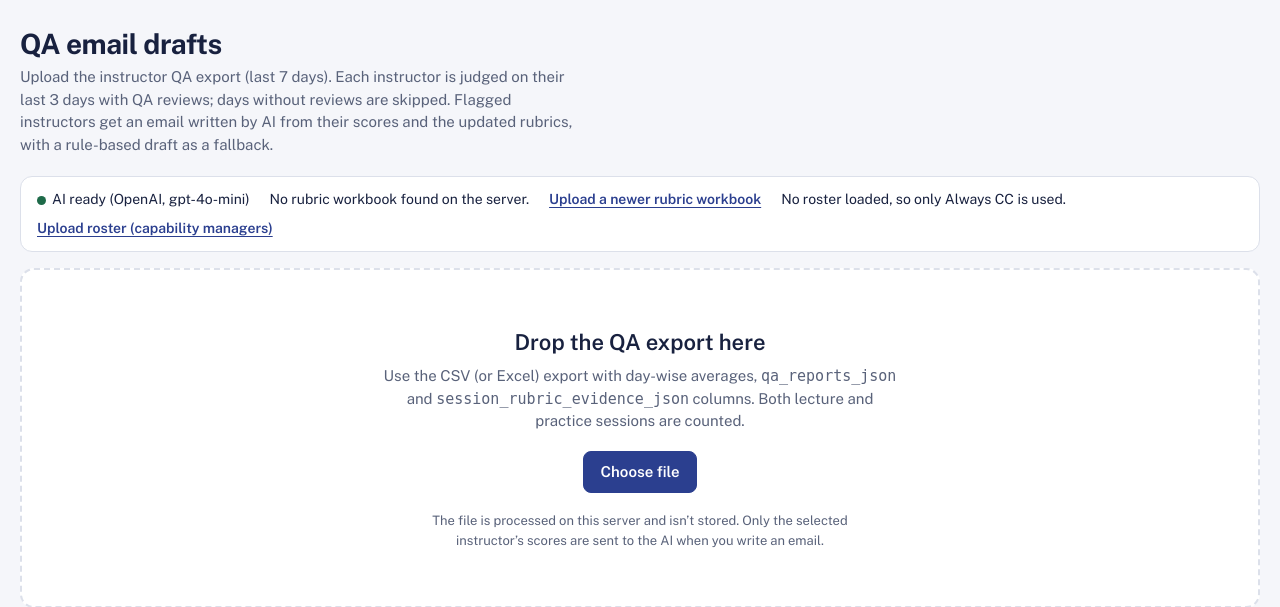
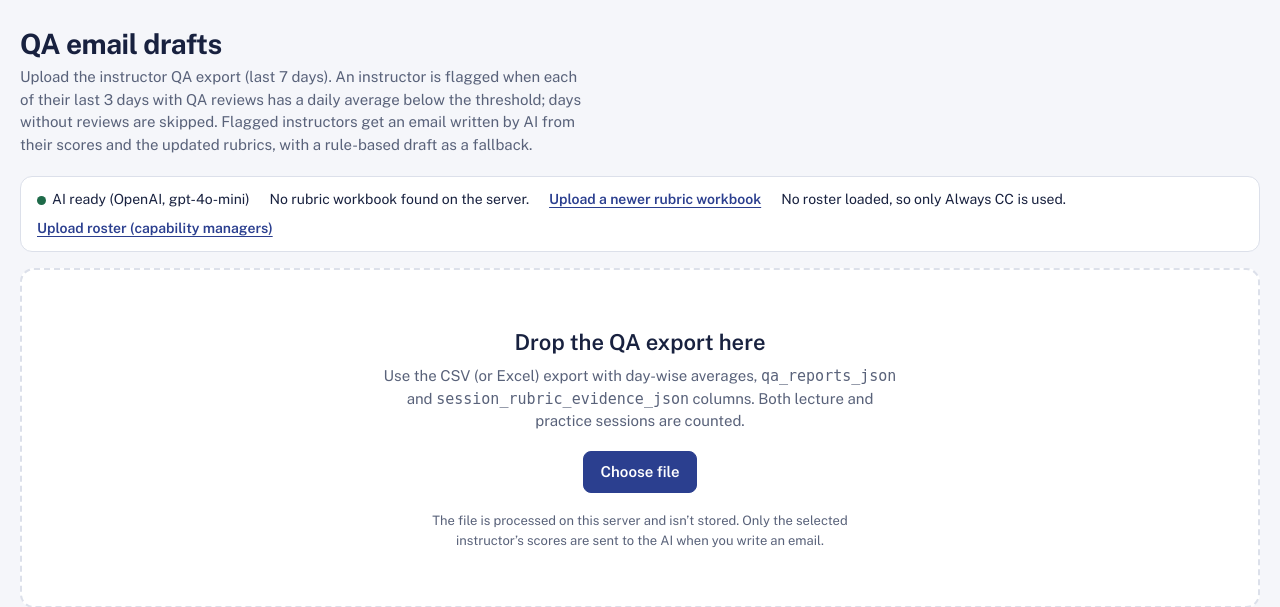
Before and after one commit to Ankush-nicks/qa_automation, a Flask app: page / in a window 1280 px wide. Shown: the top 607 px of the page. Run offline with Flask 3, Linux system fonts and the light colour scheme.

Commit message:
Flag on each of the last 3 QA days below the threshold; add a subject filter
- Flag only when each of the last 3 QA days has a daily average below the
  threshold (strictly below). The overall average is no longer used, and
  instructors with fewer than 3 QA days aren't flagged. The rule dropdown is gone.
- Work out each day's average from that day's session scores; the export's
  day columns only fill in days with no session scores.
- Subject filter (Tech, English, Aptitude, Math) above the tabs. It narrows the
  list, counts and summary, and "Write all flagged" / "Copy all" follow it.

Co-Authored-By: Claude Opus 5.5 <noreply@anthropic.com>

```diff
--- a/app.py
+++ b/app.py
@@ -81,8 +81,7 @@ def parse_settings(raw: dict | None) -> dict:
         except (TypeError, ValueError):
             return d
 
-    return {"threshold": fnum("threshold", 5.0), "rule": raw.get("rule") if raw.get("rule") in ("all3", "available", "avg3") else "all3",
-            "goal": fnum("goal", 6.0), "call": raw.get("call") or "", "review": raw.get("review") or "",
+    return {"threshold": fnum("threshold", 5.0), "goal": fnum("goal", 6.0), "call": raw.get("call") or "", "review": raw.get("review") or "",
             "name": (raw.get("name") or "").strip() or "[Your Name]", "plan": bool(raw.get("plan", True))}
 
 
--- a/llm.py
+++ b/llm.py
@@ -32,7 +32,8 @@ Structure (keep this order and these headings):
 Hi <first name>,
 <one short paragraph: period reviewed, against the updated rubrics, why they are receiving this email>
 YOUR SCORES – each day's average with session count, then the average across all sessions. These are the
-  instructor's last three days with QA reviews (days without reviews are skipped), so don't call them consecutive.
+  instructor's last days with QA reviews, up to three (days without reviews are skipped), so don't call them
+  consecutive, and never say "three days" when DATA.daily_averages has fewer.
 WHAT'S WORKING – 1–2 sentences, specific (best sessions, strong categories, conduct).
 KEY INSIGHTS – group by session type ("Lecture-format sessions", "Practice sessions", ...). Number the weak categories
   in order of impact (at most 3). For each: average, range, weight, then 1 sentence explaining in plain words what the
--- a/templates/index.html
+++ b/templates/index.html
@@ -81,6 +81,9 @@ input[type=file]{position:absolute;width:1px;height:1px;opacity:0;pointer-events
 .listpanel{position:sticky;top:calc(env(safe-area-inset-top,0px) + 12px);display:flex;flex-direction:column;max-height:calc(100vh - 24px - env(safe-area-inset-top,0px) - env(safe-area-inset-bottom,0px))}
 @media (max-width:900px){.listpanel{position:static;max-height:none}}
 .tabs{display:flex;flex-wrap:wrap;gap:6px;padding:12px 12px 0}
+.subjects{display:flex;flex-wrap:wrap;align-items:center;gap:6px;padding:12px 12px 0}
+.subjects .lbl{font-size:13px;color:var(--muted);margin-right:2px}
+.subjects .tab{padding:3px 10px;font-size:13px}
 .tab{border:1px solid var(--line);background:transparent;border-radius:999px;padding:5px 12px;font-size:14px;cursor:pointer}
 .tab[aria-pressed="true"]{background:var(--ink);color:var(--paper);border-color:var(--ink)}
 .listtools{display:flex;gap:8px;padding:12px;border-bottom:1px solid var(--line)}
@@ -182,7 +185,7 @@ td.num{font-variant-numeric:tabular-nums;white-space:nowrap}
   <header class="top">
     <div>
       <h1>QA email drafts</h1>
-      <p class="sub">Upload the instructor QA export (last 7 days). Each instructor is judged on their last 3 days with QA reviews; days without reviews are skipped. Flagged instructors get an email written by AI from their scores and the updated rubrics, with a rule-based draft as a fallback.</p>
+      <p class="sub">Upload the instructor QA export (last 7 days). An instructor is flagged when each of their last 3 days with QA reviews has a daily average below the threshold; days without reviews are skipped. Flagged instructors get an email written by AI from their scores and the updated rubrics, with a rule-based draft as a fallback.</p>
     </div>
     <div class="filebar hidden" id="filebar">
       <span id="fileName"></span>
@@ -218,8 +221,6 @@ td.num{font-variant-numeric:tabular-nums;white-space:nowrap}
   <section id="app" class="hidden">
     <div class="settings" id="settings">
       <div class="field"><label for="sThr">Score threshold</label><input id="sThr" type="number" step="0.1" min="0" max="10" value="5"></div>
-      <div class="field"><label for="sRule">At or below threshold on</label>
-        <select id="sRule"><option value="all3">All last 3 QA days</option><option value="available">Every QA day (2 or more)</option><option value="avg3">Average of last 3 QA days</option></select></div>
       <div class="field"><label for="sGoal">Target by review date</label><input id="sGoal" type="number" step="0.1" min="0" max="10" value="6"></div>
       <div class="field"><label for="sReview">Review date</label><input id="sReview" type="date"></div>
       <div class="field wide"><label for="sCc">Always CC (emails, comma-separated)</label><input id="sCc" type="text" placeholder="riya@…, prudhvi@…"></div>
@@ -230,6 +231,7 @@ td.num{font-variant-numeric:tabular-nums;white-space:nowrap}
     <p class="summary" id="summary"></p>
     <div class="main">
       <aside class="panel listpanel" aria-label="Instructors">
+        <div class="subjects" role="group" aria-label="Filter by subject" id="subjects"></div>
         <div class="tabs" role="group" aria-label="Filter instructors" id="tabs"></div>
         <div class="listtools">
           <input type="search" id="search" placeholder="Search name, institute or email" aria-label="Search instructors">
@@ -254,7 +256,16 @@ const tShort=dt=>{const m=String(dt||"").match(/T(\d{2}):(\d{2})/);if(!m)return"
 const fr=v=>v%1===0?v.toFixed(1):String(Number(v.toFixed(2)));
 const fT=v=>String(Number(Number(v).toFixed(2)));
 
-const state={file:null,data:null,drafts:{},tab:"flagged",q:"",sel:null,busy:{},failed:{},llm:null};
+const state={file:null,data:null,drafts:{},tab:"flagged",subj:"all",q:"",sel:null,busy:{},failed:{},llm:null};
+try{ state.subj=localStorage.getItem("qa.subj")||"all"; }catch(_){}
+// Subject filter: these four first, then any other category found in the export
+const SUBJECTS=[["TECH","Tech"],["ENGLISH","English"],["APTITUDE","Aptitude"],["MATH","Math"]];
+function subjectList(){
+  const found=new Set(state.data.instructors.map(x=>x.category||""));
+  const extra=[...found].filter(c=>!SUBJECTS.some(([k])=>k===c)).sort()
+    .map(c=>[c,c?c[0]+c.slice(1).toLowerCase():"No subject"]);
+  return [...SUBJECTS.filter(([k])=>found.has(k)),...extra];
+}
 
 const ccList=()=>$("sCc").value.split(/[,;\s]+/).map(s=>s.trim()).filter(Boolean).join(", ");
 // Capability managers from the roster export, kept in this browser until replaced
@@ -272,11 +283,11 @@ const capMgr=x=>x.capmgr||roster&&(roster.byId.get(normId(x.id))||roster.byEmail
 const ccFor=x=>{ const m=capMgr(x); const all=[...ccList().split(", "),...(m?m.cc:[])].filter(Boolean);
   const seen=new Set(); return all.filter(e=>{ const k=e.toLowerCase(); if(seen.has(k)) return false; seen.add(k); return true; }).join(", "); };
 function settings(){
-  return {threshold:parseFloat($("sThr").value)||5, rule:$("sRule").value, goal:parseFloat($("sGoal").value)||6,
+  return {threshold:parseFloat($("sThr").value)||5, goal:parseFloat($("sGoal").value)||6,
           review:$("sReview").value, name:$("sName").value.trim(), plan:$("sPlan").checked};
 }
 const skey=()=>JSON.stringify(settings());
-function scoreClass(v,T){ if(v==null) return "na"; if(v<=T) return "lo"; if(v<T+1) return "md"; return "hi"; }
+function scoreClass(v,T){ if(v==null) return "na"; if(v<T) return "lo"; if(v<T+1) return "md"; return "hi"; }
 function showErr(msg){ const e=$("err"); e.textContent=msg; e.style.display="block"; e.style.background=""; e.style.color=""; $("drop").classList.remove("hidden"); $("app").classList.add("hidden"); }
 function showInfo(msg){ const e=$("err"); e.textContent=msg; e.style.display="block"; e.style.background="var(--ok-bg)"; e.style.color="var(--ok)"; }
 function toast(msg){ const t=$("toast"); t.textContent=msg; t.classList.add("show"); clearTimeout(toast._t); toast._t=setTimeout(()=>t.classList.remove("show"),2200); }
@@ -341,7 +352,7 @@ async function analyze(first){
   if(first){
     $("sReview").value=j.settings.review;
     state.drafts={}; state.busy={}; state.failed={}; state.tab="flagged";
-    const f=j.instructors.find(x=>x.flagged); state.sel=f?f.id:null;
+    const f=groups().flagged[0]; state.sel=f?f.id:null;
   }
   // refresh rule-based drafts that weren’t edited
   const k=skey();
@@ -356,7 +367,7 @@ function handleFile(file){ if(!file) return; state.file=file; analyze(true); }
 
 const inst=id=>state.data.instructors.find(x=>x.id===id);
 function groups(){
-  const all=state.data.instructors;
+  const all=state.data.instructors.filter(x=>state.subj==="all"||(x.category||"")===state.subj);
   return {flagged:all.filter(x=>x.flagged), watch:all.filter(x=>x.watch), esc:all.filter(x=>x.escalations.length), all};
 }
 
@@ -387,10 +398,17 @@ async function writeAll(){
 
 function render(){
   if(!state.data) return;
-  const S=settings(), G=groups(), T=S.threshold, D=state.data;
+  const D=state.data, subs=subjectList();
+  if(state.subj!=="all"&&!subs.some(([k])=>k===state.subj)) state.subj="all";
+  const S=settings(), G=groups(), T=S.threshold;
+  const allFlagged=D.instructors.filter(x=>x.flagged);
+  $("subjects").innerHTML=`<span class="lbl">Subject</span>`+[["all","All"],...subs].map(([k,l])=>{
+    const n=k==="all"?allFlagged.length:allFlagged.filter(x=>(x.category||"")===k).length;
+    return `<button class="tab" data-subj="${esc(k)}" aria-pressed="${state.subj===k}" title="${n} flagged">${esc(l)} (${n})</button>`; }).join("");
   const escCount=G.esc.reduce((a,x)=>a+x.escalations.length,0);
-  const ruleText={all3:`at or below ${fT(T)} on each of their last 3 QA days`,available:`at or below ${fT(T)} on every recent QA day`,avg3:`at or below ${fT(T)} on the average of their last 3 QA days`}[S.rule];
-  $("summary").innerHTML=`${D.instructors.length} instructors in this export${D.skipped?` (${D.skipped} row${D.skipped===1?"":"s"} couldn’t be read and ${D.skipped===1?"was":"were"} skipped)`:""}. <b>${G.flagged.length}</b> ${G.flagged.length===1?"is":"are"} ${ruleText}, ${G.watch.length} ${G.watch.length===1?"is":"are"} close to the line, and ${escCount} session${escCount===1?"":"s"} need${escCount===1?"s":""} an escalation check.`;
+  const ruleText=`below ${fT(T)} on each of their last 3 QA days (each day’s average checked on its own)`;
+  const subjLabel=state.subj==="all"?"":(subs.find(([k])=>k===state.subj)||[,state.subj])[1];
+  $("summary").innerHTML=`${subjLabel?`<b>${esc(subjLabel)} only:</b> ${G.all.length} of `:""}${D.instructors.length} instructors in this export${D.skipped?` (${D.skipped} row${D.skipped===1?"":"s"} couldn’t be read and ${D.skipped===1?"was":"were"} skipped)`:""}. <b>${G.flagged.length}</b> ${G.flagged.length===1?"is":"are"} ${ruleText}, ${G.watch.length} ${G.watch.length===1?"is":"are"} close to the line, and ${escCount} session${escCount===1?"":"s"} need${escCount===1?"s":""} an escalation check.`;
   const tabs=[["flagged","Flagged",G.flagged.length],["watch","Close to the line",G.watch.length],["esc","Escalation checks",G.esc.length],["all","All",G.all.length]];
   $("tabs").innerHTML=tabs.map(([k,l,c])=>`<button class="tab" data-tab="${k}" aria-pressed="${state.tab===k}">${l} (${c})</button>`).join("");
   const q=state.q.toLowerCase();
@@ -401,7 +419,7 @@ function render(){
     const d=state.drafts[x.id];
     const chip=state.busy[x.id]?`<span class="chip busy">Writing…</span>`:state.failed[x.id]?`<span class="chip fail">AI failed</span>`:(d&&d.source==="ai")?`<span class="chip ai">AI draft</span>`:"";
     return `<li><button class="item" data-id="${esc(x.id)}" aria-current="${state.sel===x.id}"><span><span class="nm">${esc(x.name)}</span><span class="mt">${esc(x.category)}${x.institute?", "+esc(x.institute):""}</span>${chip}</span><span class="strip">${cells}</span></button></li>`;
-  }).join(""):`<li class="emptylist">${state.tab==="flagged"?"No instructors meet this rule. Try a different threshold or rule above.":"No instructors in this list."}</li>`;
+  }).join(""):`<li class="emptylist">${state.tab==="flagged"?"No instructors meet this rule. Try a different threshold above.":"No instructors in this list."}</li>`;
   $("copyAll").disabled=!G.flagged.length;
   $("aiAll").disabled=!!state.writingAll||!G.flagged.length||!(state.llm&&state.llm.configured);
   renderDetail(S);
@@ -414,7 +432,7 @@ function renderDetail(S){
   const badge=x.flagged?`<span class="badge lo">Flagged</span>`:x.watch?`<span class="badge md">Close to the line</span>`:"";
   const tpos=Math.min(100,Math.max(0,T*10));
   const cols=x.days.map(dy=>{ const h=dy.avg==null?0:Math.max(2,dy.avg*10);
-    return `<div class="mcol"><span class="mval" style="color:var(--${dy.avg==null?"muted":dy.avg<=T?"low":dy.avg<T+1?"mid":"ok"})">${dy.avg==null?"–":dy.avg.toFixed(2)}</span><div class="mtrack"><div style="height:${h}%" class="mbar ${scoreClass(dy.avg,T)}"></div></div><span class="mday">${esc(dShort(dy.date))}</span></div>`; }).join("");
+    return `<div class="mcol"><span class="mval" style="color:var(--${dy.avg==null?"muted":dy.avg<T?"low":dy.avg<T+1?"mid":"ok"})">${dy.avg==null?"–":dy.avg.toFixed(2)}</span><div class="mtrack"><div style="height:${h}%" class="mbar ${scoreClass(dy.avg,T)}"></div></div><span class="mday">${esc(dShort(dy.date))}</span></div>`; }).join("");
   const marks=`<div class="marks" role="img" aria-label="Daily averages: ${x.days.map(dy=>`${dShort(dy.date)} ${dy.avg==null?"no sessions":dy.avg.toFixed(2)}`).join(", ")}; threshold ${fT(T)}">${cols}<div class="mplot"><div class="tline" style="bottom:${tpos}%"></div><span class="tlabel" style="bottom:${tpos}%">${fT(T)}</span></div></div>`;
   const sessRows=x.sessions.map(s=>`<tr><td class="num">${esc(dShort(s.date))}${s.start?", "+esc(tShort(s.start)):""}</td><td>${esc(s.title)}</td><td>${esc(s.type)}</td><td class="num"><span class="score ${scoreClass(s.score,T)}">${s.score.toFixed(2)}</span></td></tr>`).join("");
   let catRows="";
@@ -481,6 +499,10 @@ const drop=$("drop");
 ["dragenter","dragover"].forEach(t=>drop.addEventListener(t,()=>drop.classList.add("over")));
 drop.addEventListener("dragleave",()=>drop.classList.remove("over"));
 $("tabs").addEventListener("click",e=>{ const b=e.target.closest(".tab"); if(!b) return; state.tab=b.dataset.tab; render(); });
+$("subjects").addEventListener("click",e=>{ const b=e.target.closest(".tab"); if(!b) return; state.subj=b.dataset.subj;
+  try{ localStorage.setItem("qa.subj",state.subj); }catch(_){}
+  const G=groups(); if(!G.all.some(x=>x.id===state.sel)){ const f=G[state.tab][0]||G.all[0]; state.sel=f?f.id:null; }
+  render(); });
 $("list").addEventListener("click",e=>{ const b=e.target.closest(".item"); if(!b) return; state.sel=b.dataset.id; render(); if(window.matchMedia("(max-width:900px)").matches) $("detail").scrollIntoView({behavior:"smooth",block:"start"}); });
 $("search").addEventListener("input",e=>{ state.q=e.target.value; render(); });
 let tmr; $("settings").addEventListener("input",e=>{
```
Also changed, not shown: qa_engine.py (+13 -19 lines), README.md.
